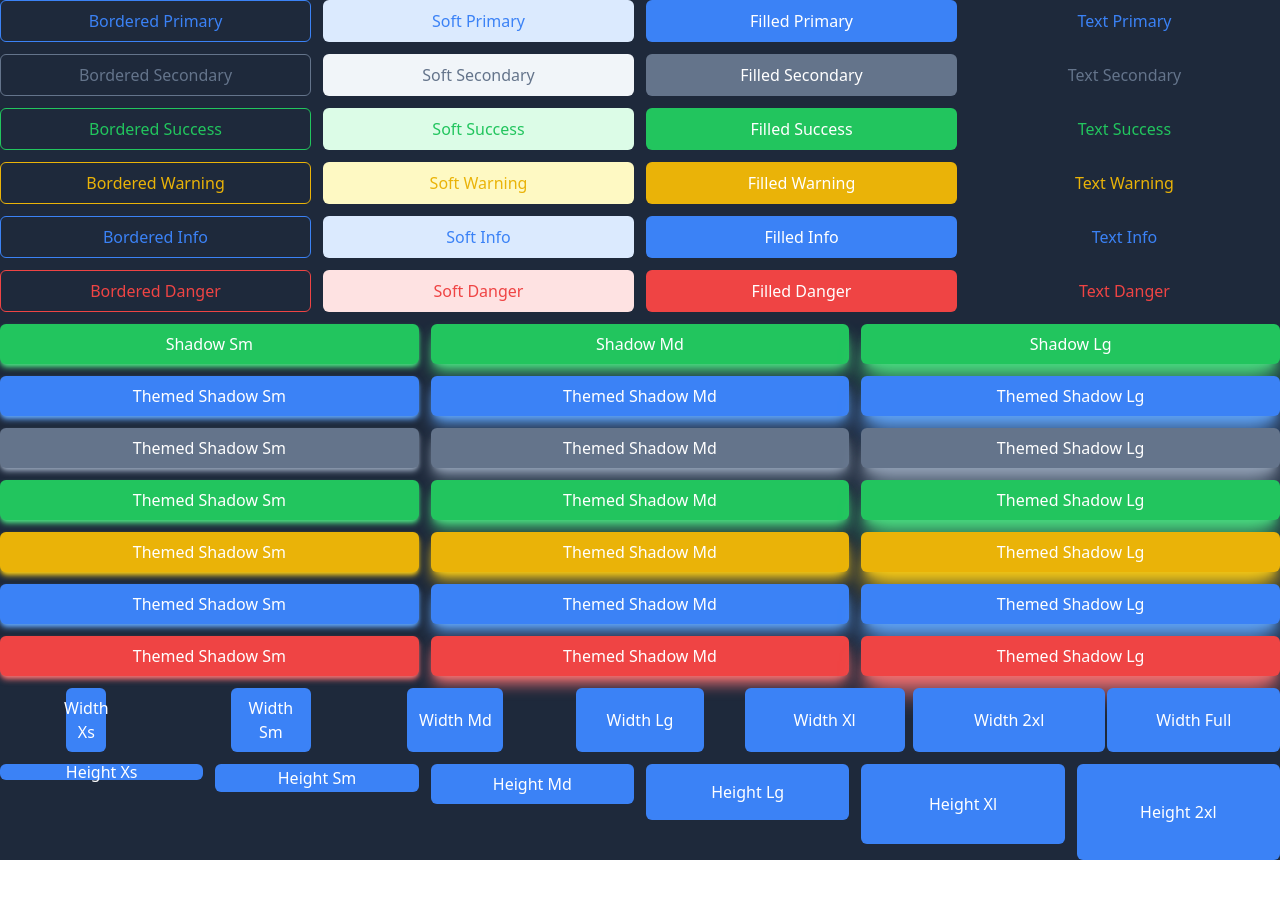
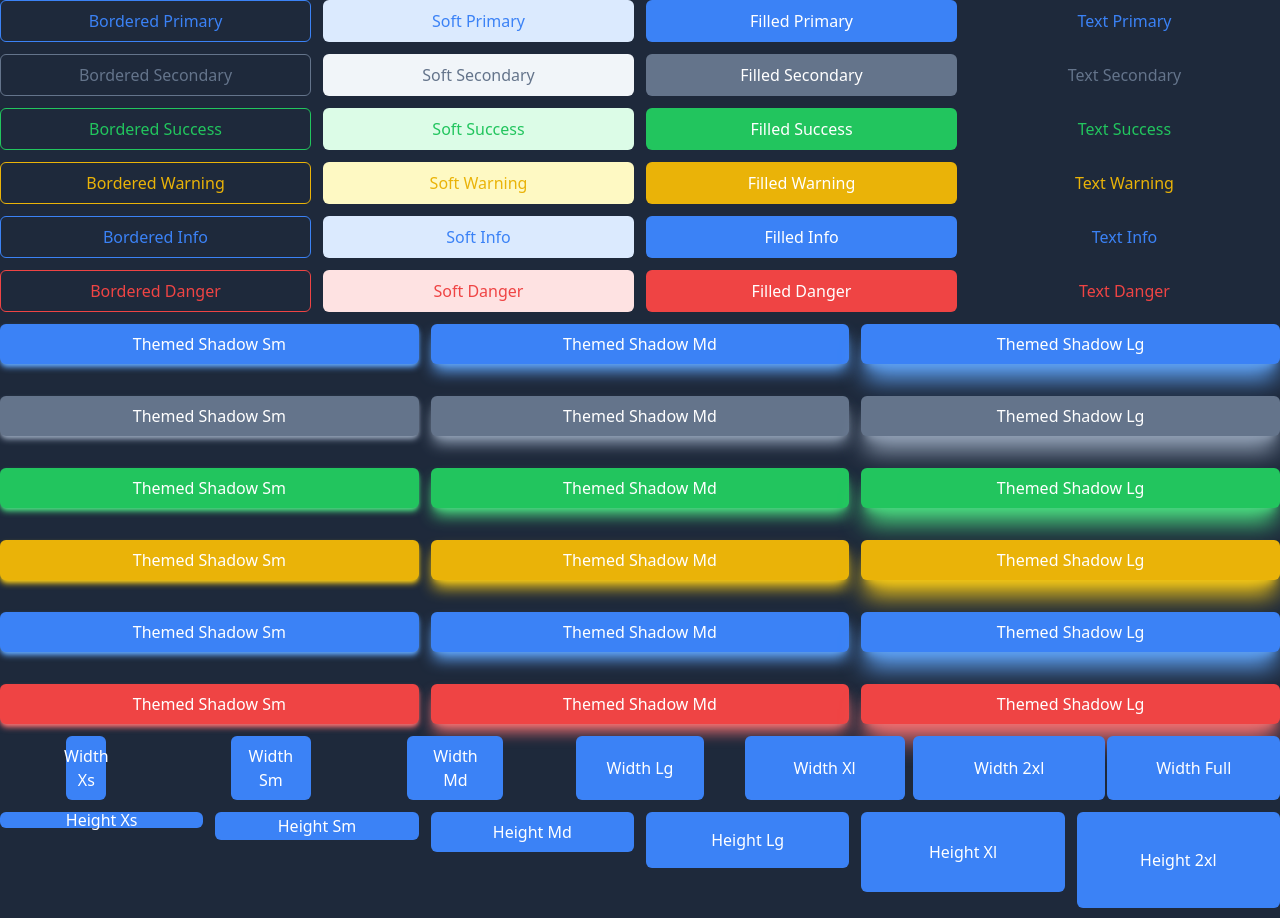
Before and after one commit to usrivastava92/hello-tailwind, a React (Vite) app: page /top in a window 1280 px wide. Shown: the top 918 px of the page. Before the commit the page ends 860 px from the top, so only its background shows below. Built offline with nearby package versions, Linux system fonts and the light colour scheme.

Commit message:
added loading and disabled buttons

```diff
--- a/src/components/Button/Button.tsx
+++ b/src/components/Button/Button.tsx
@@ -42,6 +42,9 @@ export const ButtonTheme = [
 ] as const;
 export type ButtonTheme = typeof ButtonTheme[number];
 
+export const ButtonLoadingStyles = ['spinner', 'circle', 'arrow', 'gear'] as const;
+export type ButtonLoadingStyles = typeof ButtonLoadingStyles[number];
+
 export interface ButtonProps {
   variant?: ButtonVariants;
   theme?: ButtonTheme;
@@ -49,15 +52,15 @@ export interface ButtonProps {
   width?: ButtonWidths;
   height?: ButtonHeights;
   rounded?: ButtonRoundedLevels;
+  startIcon?: JSX.Element;
+  endIcon?: JSX.Element;
   classes?: string;
-  leftIcon?: string;
-  rightIcon?: string;
+  children?: string | JSX.Element | JSX.Element[];
   themedShadow?: boolean;
   disabled?: boolean;
   loading?: boolean;
-  children?: string | JSX.Element | JSX.Element[];
-  loadingStyle?: 'spinner' | 'circle' | 'arrow' | 'gear';
-  onClick?: MouseEventHandler<HTMLButtonElement> | undefined;
+  loadingStyle?: ButtonLoadingStyles;
+  onClick?: MouseEventHandler<HTMLButtonElement>;
 }
 
 export const Button: React.FC<ButtonProps> = ({
@@ -72,28 +75,69 @@ export const Button: React.FC<ButtonProps> = ({
   children,
   onClick,
   loadingStyle,
-  leftIcon,
-  rightIcon,
+  startIcon,
+  endIcon,
   disabled,
   loading
 }) => {
+  const finalClasses = twMerge(
+    'flex justify-center items-center',
+    'py-2 px-4',
+    'disabled:opacity-60',
+    getThemeClass(theme, variant),
+    getWidthClass(width),
+    getHeightClass(height),
+    getRoundedClass(rounded),
+    getShadowClass(theme, themedShadow, shadow),
+    getCursorStyle(disabled, loading),
+    classes
+  );
   return (
     <button
+      type="button"
+      disabled={disabled}
       onClick={onClick}
-      className={`${twMerge(
-        `flex justify-center items-center p-2 hover:font-medium
-    ${getThemeClass(theme, variant)}
-    ${getWidthClass(width)}
-    ${getHeightClass(height)}
-    ${getRoundedClass(rounded)}
-    ${getShadowClass(theme, themedShadow, shadow)}
-    `,
-        classes
-      )}`}
+      className={finalClasses}
     >
+      {startIcon && React.cloneElement(startIcon, { className: 'mr-2' })}
       {children}
+      {endIcon &&
+        React.cloneElement(endIcon, {
+          className: `ml-2 ${getLoadingClass(loading, loadingStyle)}`
+        })}
     </button>
   );
+};
+
+const getCursorStyle = (disabled?: boolean, loading?: boolean): string => {
+  if (disabled) {
+    return 'hover:ring-0 cursor-not-allowed';
+  }
+  if (loading) {
+    return 'hover:ring-0 cursor-progress';
+  }
+  return '';
+};
+
+const getLoadingClass = (
+  loading?: boolean,
+  loadingStyle?: ButtonLoadingStyles
+): string => {
+  if (!loading) {
+    return '';
+  }
+  switch (loadingStyle) {
+    case 'spinner':
+      return 'animate-spin';
+    case 'circle':
+      return 'animate-ping';
+    case 'arrow':
+      return 'animate-pulse';
+    case 'gear':
+      return 'animate-pulse';
+    default:
+      return '';
+  }
 };
 
 const getRoundedClass = (roundedLevel?: ButtonRoundedLevels): string => {
@@ -175,47 +219,49 @@ const getShadowClass = (
 const getThemeClass = (theme: ButtonTheme, variant: ButtonVariants): string => {
   switch (variant) {
     case 'soft':
-      return `${getSoftBgClass(theme)} ${getTextColorClass(theme)}`;
+      return `hover:ring-2
+      ${getSoftBgClass(theme)} ${getTextColorClass(theme)}`;
     case 'bordered':
-      return `border ${getBorderColorClass(theme)} ${getTextColorClass(theme)}`;
+      return `border hover:ring-2
+      ${getBorderColorClass(theme)} ${getTextColorClass(theme)}`;
     case 'text':
-      return `${getTextColorClass(theme)}`;
+      return `hover:font-medium ${getTextColorClass(theme)}`;
     default:
-      return `${getBgColorClass(theme)} text-white`;
+      return `hover:ring-2 text-white ${getBgColorClass(theme)}`;
   }
 };
 
 const getBorderColorClass = (theme: ButtonTheme): string => {
   switch (theme) {
     case 'primary':
-      return 'border-primary-500 hover:ring-2 hover:ring-primary-400';
+      return 'border-primary-500 hover:ring-primary-400';
     case 'secondary':
-      return 'border-secondary-500 hover:ring-2 hover:ring-secondary-400';
+      return 'border-secondary-500 hover:ring-secondary-400';
     case 'success':
-      return 'border-success-500 hover:ring-2 hover:ring-success-400';
+      return 'border-success-500 hover:ring-success-400';
     case 'info':
-      return 'border-info-500 hover:ring-2 hover:ring-info-400';
+      return 'border-info-500 hover:ring-info-400';
     case 'warning':
-      return 'border-warning-500 hover:ring-2 hover:ring-warning-400';
+      return 'border-warning-500 hover:ring-warning-400';
     case 'danger':
-      return 'border-danger-500 hover:ring-2 hover:ring-danger-400';
+      return 'border-danger-500 hover:ring-danger-400';
   }
 };
 
 const getBgColorClass = (theme: ButtonTheme): string => {
   switch (theme) {
     case 'primary':
-      return 'bg-primary-500 hover:ring-2 hover:ring-primary-500';
+      return 'bg-primary-500 hover:ring-primary-500';
     case 'secondary':
-      return 'bg-secondary-500 hover:ring-2 hover:ring-secondary-500';
+      return 'bg-secondary-500 hover:ring-secondary-500';
     case 'success':
-      return 'bg-success-500 hover:ring-2 hover:ring-success-500';
+      return 'bg-success-500 hover:ring-success-500';
     case 'info':
-      return 'bg-info-500 hover:ring-2 hover:ring-info-500';
+      return 'bg-info-500 hover:ring-info-500';
     case 'warning':
-      return 'bg-warning-500 hover:ring-2 hover:ring-warning-500';
+      return 'bg-warning-500 hover:ring-warning-500';
     case 'danger':
-      return 'bg-danger-500 hover:ring-2 hover:ring-danger-500';
+      return 'bg-danger-500 hover:ring-danger-500';
   }
 };
 
@@ -239,17 +285,17 @@ const getTextColorClass = (theme: ButtonTheme): string => {
 const getSoftBgClass = (theme: ButtonTheme): string => {
   switch (theme) {
     case 'primary':
-      return 'bg-primary-100 hover:ring-2 hover:ring-primary-300';
+      return 'bg-primary-100 hover:ring-primary-300';
     case 'secondary':
-      return 'bg-secondary-100 hover:ring-2 hover:ring-secondary-300';
+      return 'bg-secondary-100 hover:ring-secondary-300';
     case 'success':
-      return 'bg-success-100 hover:ring-2 hover:ring-success-300';
+      return 'bg-success-100 hover:ring-success-300';
     case 'info':
-      return 'bg-info-100 hover:ring-2 hover:ring-info-300';
+      return 'bg-info-100 hover:ring-info-300';
     case 'warning':
-      return 'bg-warning-100 hover:ring-2 hover:ring-warning-300';
+      return 'bg-warning-100 hover:ring-warning-300';
     case 'danger':
-      return 'bg-danger-100 hover:ring-2 hover:ring-danger-300';
+      return 'bg-danger-100 hover:ring-danger-300';
   }
 };
 
--- a/src/layouts/TopMenuLayout/TopMenuLayout.tsx
+++ b/src/layouts/TopMenuLayout/TopMenuLayout.tsx
@@ -2,11 +2,13 @@ import React from 'react';
 import {
   Button,
   ButtonHeights,
+  ButtonLoadingStyles,
   ButtonShadowLevels,
   ButtonTheme,
   ButtonVariants,
   ButtonWidths
 } from '@/components/Button';
+import SettingsIcon from '@mui/icons-material/Settings';
 
 export const TopMenuLayout: React.FC = () => {
   return (
@@ -22,12 +24,7 @@ export const TopMenuLayout: React.FC = () => {
           ))
         )}
       </div>
-      <div className="grid grid-cols-3 gap-3 mt-3">
-        {ButtonShadowLevels.map((level) => (
-          <Button key={`${level}`} theme="success" shadow={level}>
-            <span className="capitalize">Shadow {level}</span>
-          </Button>
-        ))}
+      <div className="grid grid-cols-3 gap-3 gap-y-8 mt-3">
         {ButtonTheme.map((theme) =>
           ButtonShadowLevels.map((level) => (
             <Button key={`${level}`} theme={theme} themedShadow shadow={level}>
@@ -50,6 +47,30 @@ export const TopMenuLayout: React.FC = () => {
           </Button>
         ))}
       </div>
+      <div className="grid grid-cols-4 gap-3 mt-3 content-center">
+        {ButtonLoadingStyles.map((loadingStyle) => (
+          <Button
+            theme="info"
+            endIcon={<SettingsIcon />}
+            loading
+            loadingStyle={loadingStyle}
+          >
+            <span className="capitalize">{loadingStyle}</span>
+          </Button>
+        ))}
+      </div>
+      <div className="grid grid-cols-4 gap-3 mt-3 content-center">
+        {ButtonVariants.map((variant) => (
+          <Button
+            theme="info"
+            endIcon={<SettingsIcon />}
+            disabled
+            variant={variant}
+          >
+            <span className="capitalize">{variant}</span>
+          </Button>
+        ))}
+      </div>
     </div>
   );
 };
--- a/tailwind.config.js
+++ b/tailwind.config.js
@@ -11,6 +11,9 @@ module.exports = {
       roboto: ['Roboto', 'sans-serif']
     },
     extend: {
+      animation: {
+        'animate-spin-slow': 'spin 3s linear infinite',
+      },
       colors: {
         primary: colors.blue,
         secondary: colors.slate,
```
